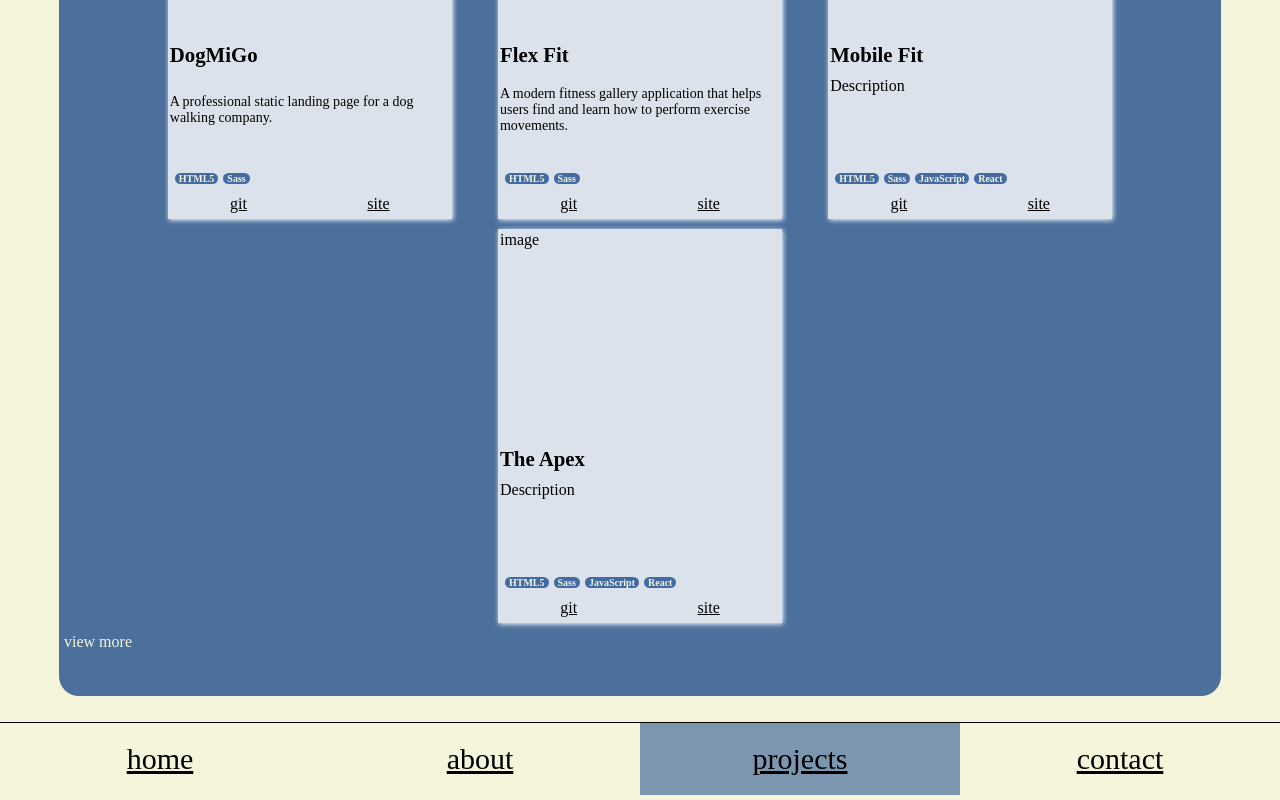
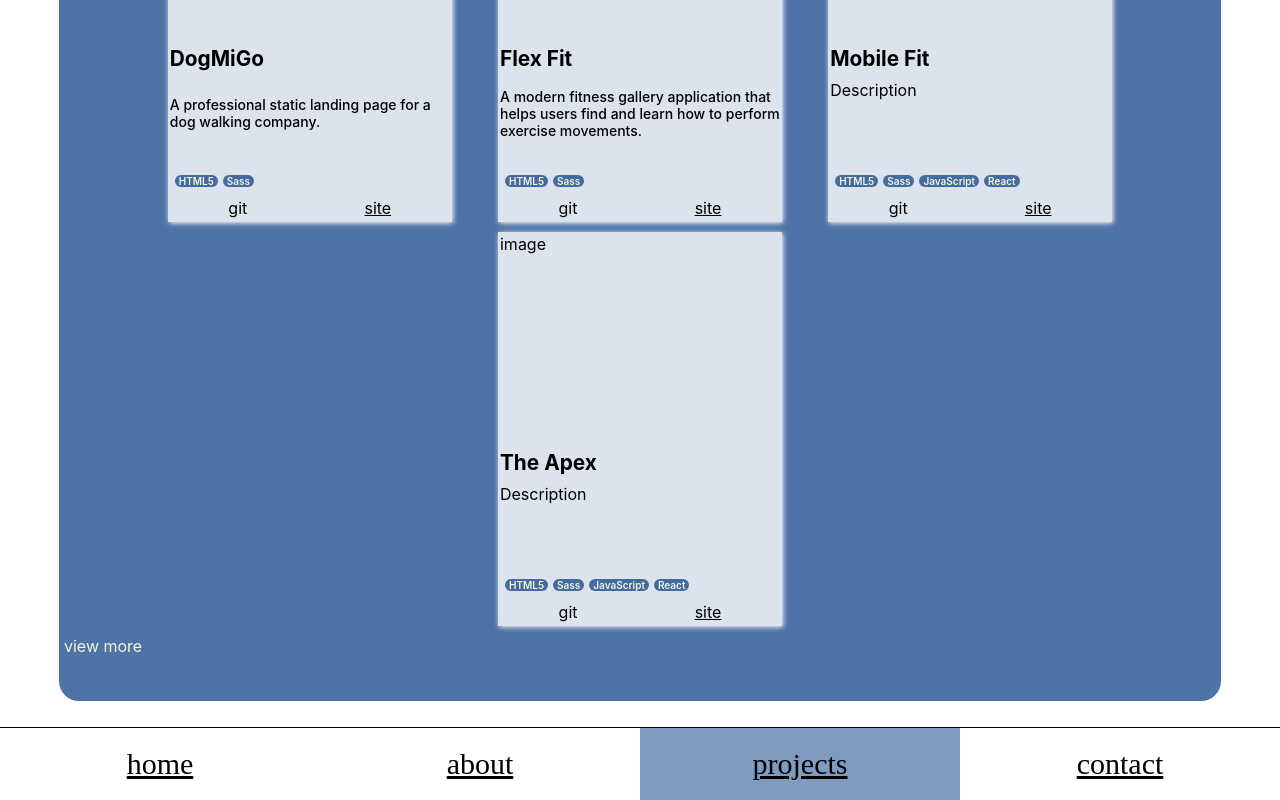
Before and after one commit to AdantaGriffin/fedPortfolio, a React (Create React App) app: page /projects in a window 1280 px wide. Shown: the part 459-1259 px from the top of the page. Built offline with nearby package versions, Linux system fonts and the light colour scheme.

Commit message:
edit for deploy

```diff
--- a/src/App.js
+++ b/src/App.js
@@ -1,4 +1,3 @@
-import styles from './App.module.scss';
 import { RouterProvider, createBrowserRouter, createRoutesFromElements, Route } from 'react-router-dom';
 
 import Root from './Components/Root/root';
--- a/src/Components/Navigation/navigation.js
+++ b/src/Components/Navigation/navigation.js
@@ -1,6 +1,5 @@
 import styles from './navigation.module.scss';
-import React, {useEffect} from 'react';
-import { NavLink, useLocation } from 'react-router-dom';
+import { NavLink } from 'react-router-dom';
 
 function Navigation(){
 
--- a/src/Components/Pages/Library/library.js
+++ b/src/Components/Pages/Library/library.js
@@ -1,5 +1,5 @@
 import styles from './library.module.scss';
-import React, {useEffect, useRef} from 'react';
+import React, {useRef} from 'react';
 
 
 function Library (){
@@ -24,16 +24,16 @@ function Library (){
                 <div className={styles.libraryContainer}>
                     <div ref={listRef} className={styles.listContainer}>
                         <ul className={styles.list}>
-                            <li className={styles.book}><img src="theStand.jpg"/></li>
-                            <li className={styles.book}><img src="lord.jpg"/></li>
-                            <li className={styles.book}><img src="power.jpg"/></li>
-                            <li className={styles.book}><img src="thinking.jpg"/></li>
-                            <li className={styles.book}><img src="it.jpg"/></li>
-                            <li className={styles.book}><img src="outsider.jpg"/></li>
-                            <li className={styles.book}><img src="shinning.jpg"/></li>
-                            <li className={styles.book}><img src="monster.jpg"/></li>
-                            <li className={styles.book}><img src="balch.jpg"/></li>
-                            <li className={styles.book}><img src="talk.jpg"/></li>
+                            <li className={styles.book}><img alt="" src="theStand.jpg"/></li>
+                            <li className={styles.book}><img alt="" src="lord.jpg"/></li>
+                            <li className={styles.book}><img alt="" src="power.jpg"/></li>
+                            <li className={styles.book}><img alt="" src="thinking.jpg"/></li>
+                            <li className={styles.book}><img alt="" src="it.jpg"/></li>
+                            <li className={styles.book}><img alt="" src="outsider.jpg"/></li>
+                            <li className={styles.book}><img alt="" src="shinning.jpg"/></li>
+                            <li className={styles.book}><img alt="" src="monster.jpg"/></li>
+                            <li className={styles.book}><img alt="" src="balch.jpg"/></li>
+                            <li className={styles.book}><img alt="" src="talk.jpg"/></li>
                         </ul>
                     </div>
                     <div className={styles.buttonContainer}>
--- a/src/Components/Pages/Projects/projects.js
+++ b/src/Components/Pages/Projects/projects.js
@@ -20,8 +20,8 @@ function Projects(){
                                     <li className={styles.stack}><mark>Sass</mark></li>
                                 </ul>
                                 <div className={styles.links}>
-                                    <a href="#">git</a>
-                                    <a href="https://dogmigo.netlify.app/" target="_blank">site</a>
+                                    <a>git</a>
+                                    <a href="https://dogmigo.netlify.app/" target="_blank" rel="noreferrer">site</a>
                                 </div>
                             </article>
                             <article className={styles.projectTwo}>
@@ -35,8 +35,8 @@ function Projects(){
                                     <li className={styles.stack}><mark>Sass</mark></li>
                                 </ul>
                                 <div className={styles.links}>
-                                    <a href="#">git</a>
-                                    <a href="https://flexfitme.netlify.app/" target="_blank">site</a>
+                                    <a >git</a>
+                                    <a href="https://flexfitme.netlify.app/" target="_blank" rel="noreferrer">site</a>
                                 </div>
                             </article>
                             <article className={styles.projectThree}>
@@ -50,8 +50,8 @@ function Projects(){
                                     <li className={styles.stack}><mark>React</mark></li>
                                 </ul>
                                 <div className={styles.links}>
-                                    <a href="#" target="_blank">git</a>
-                                    <a href="https://mobilenfit.netlify.app" target="_blank">site</a>
+                                    <a>git</a>
+                                    <a href="https://mobilenfit.netlify.app" target="_blank" rel="noreferrer">site</a>
                                 </div>
                             </article>
                             <article className={styles.projectFour}>
@@ -65,8 +65,8 @@ function Projects(){
                                     <li className={styles.stack}><mark>React</mark></li>
                                 </ul>
                                 <div className={styles.links}>
-                                    <a href="#">git</a>
-                                    <a href="https://theap3x.netlify.app" target="_blank">site</a>
+                                    <a>git</a>
+                                    <a href="https://theap3x.netlify.app" target="_blank" rel="noreferrer">site</a>
                                 </div>
                             </article>
                         </blockquote>
```
